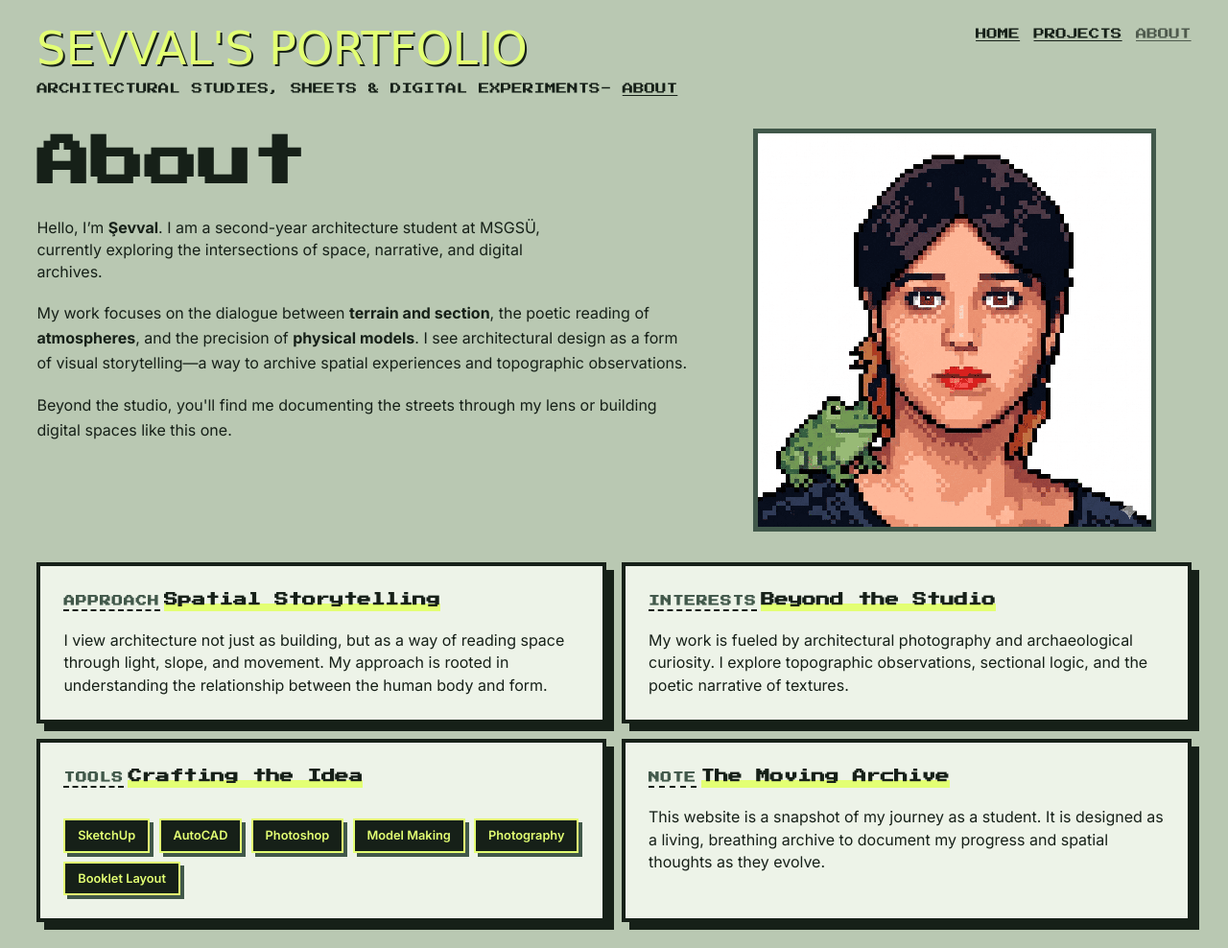
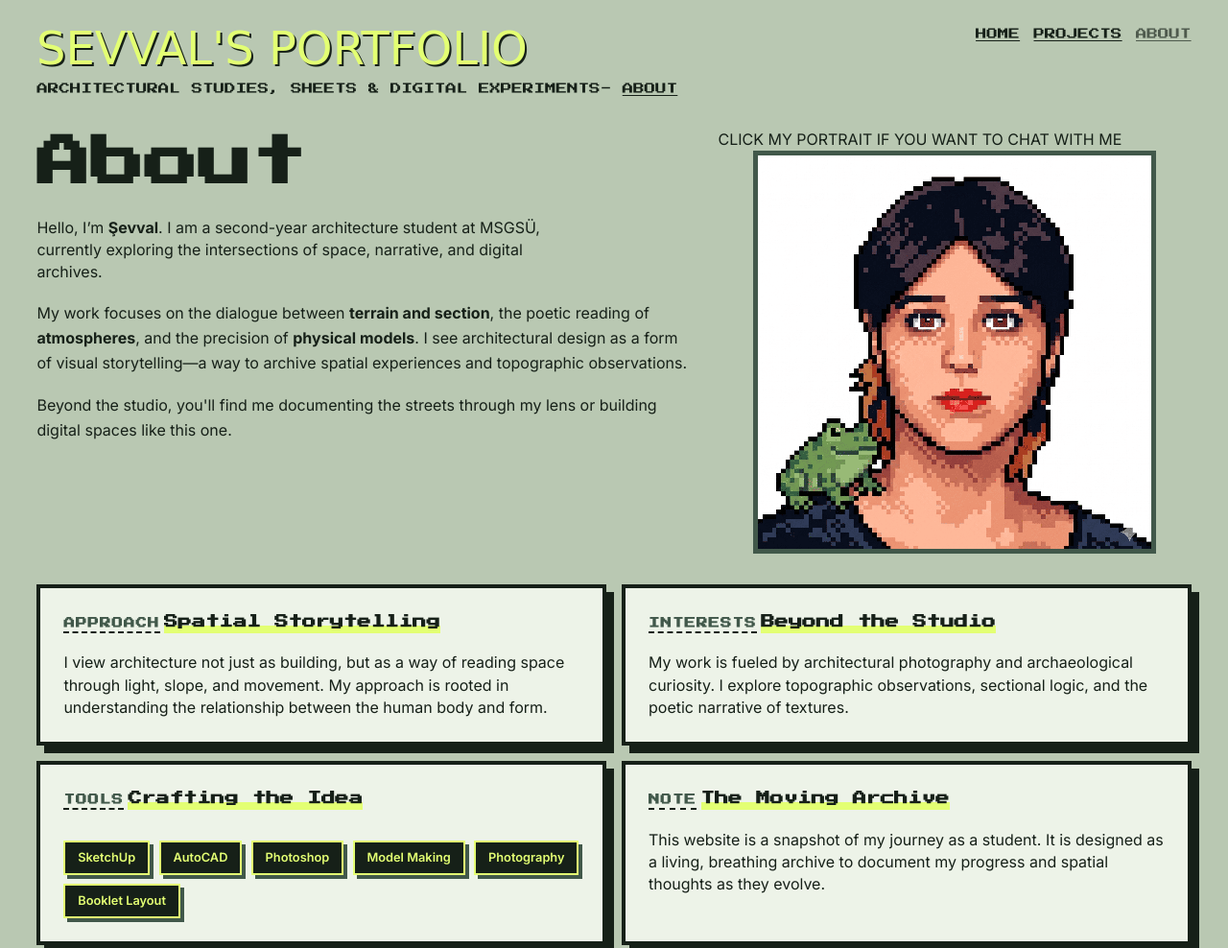
Before and after one commit to chewoli/portfolio, a plain HTML site: page about.html in a window 1280 px wide. Shown: the top 988 px of the page at 96% size. Drawn offline with Linux system fonts and the light colour scheme; a web font is replaced by a local one.

Commit message:
Update about.html

```diff
--- a/about.html
+++ b/about.html
@@ -53,6 +53,11 @@
           </p>
         </div>
 
+        <div class="about-right-column">
+          <div class="portrait-hint-text">
+            CLICK MY PORTRAIT IF YOU WANT TO CHAT WITH ME
+          </div>
+
           <div class="about-right portrait-card" id="portraitCard">
             <img src="images/portrait.png" alt="Pixel portrait of Şevval" class="portrait-open" />
             <img src="images/portrait-closed.png" alt="Pixel portrait of Şevval closed eyes" class="portrait-closed" />
@@ -60,6 +65,7 @@
             <div class="portrait-note" id="portraitNote">
               <span class="portrait-arrow">→</span>
               <span class="portrait-text">this is me & my froggy</span>
+            </div>
           </div>
         </div>
       </section>
@@ -105,6 +111,7 @@
           </p>
         </article>
       </section>
+
       <div class="back-row reveal">
         <a href="index.html" class="back-home">← BACK TO HOME</a>
       </div>
```
Lines whose indentation alone changed are shown as unchanged.
